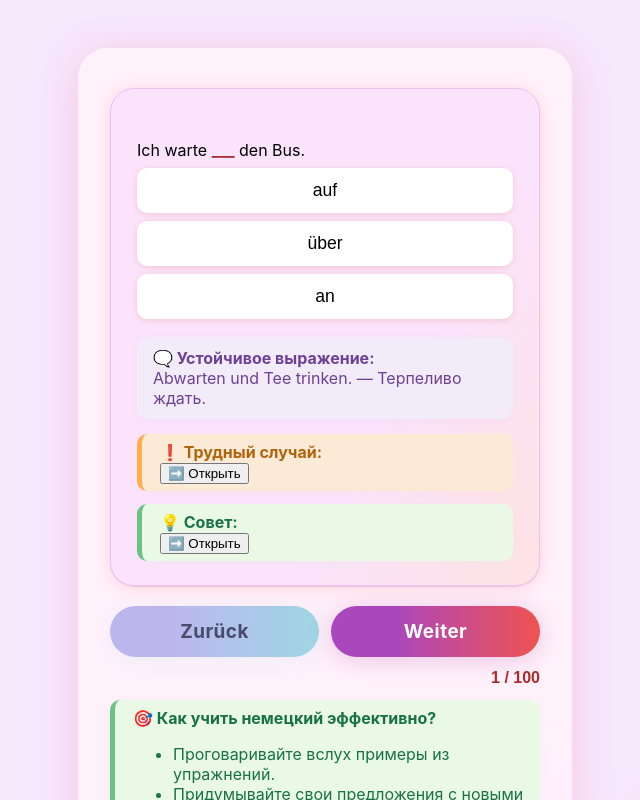
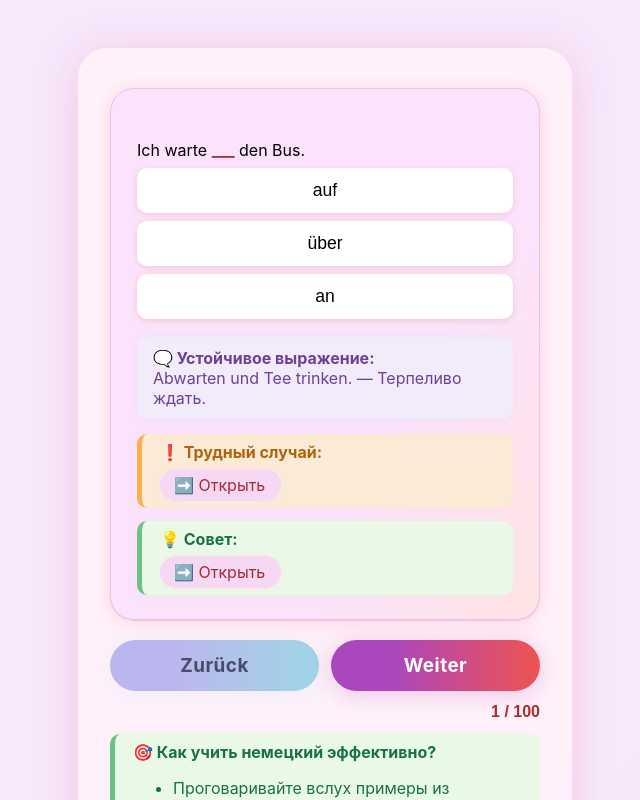
Before and after one commit to BlankDread/Deutsch-lernen, a React (Create React App) app: page / in a window 1280 px wide. Shown: the top 800 px of the page, without its empty margins (315-955 px from the left). Built offline with nearby package versions, Linux system fonts and the light colour scheme.

Commit message:
Update index.css

```diff
--- a/src/index.css
+++ b/src/index.css
@@ -155,3 +155,21 @@ body {
   font-size: 1em;
   box-shadow: 0 1.5px 8px #c2f5c722;
 }
+
+/* === Кнопка-шторка для раскрытия блока === */
+.curtain-btn {
+  margin: 7px 0 0 0;
+  background: #f6d8f5;
+  border: none;
+  border-radius: 1em;
+  padding: 6px 16px 6px 14px;
+  font-size: 1em;
+  color: #a82c2c;
+  cursor: pointer;
+  box-shadow: 0 1.5px 6px #ffe2f2aa;
+  transition: background 0.18s;
+  font-family: inherit;
+}
+.curtain-btn:hover {
+  background: #ffd4ed;
+}
```
